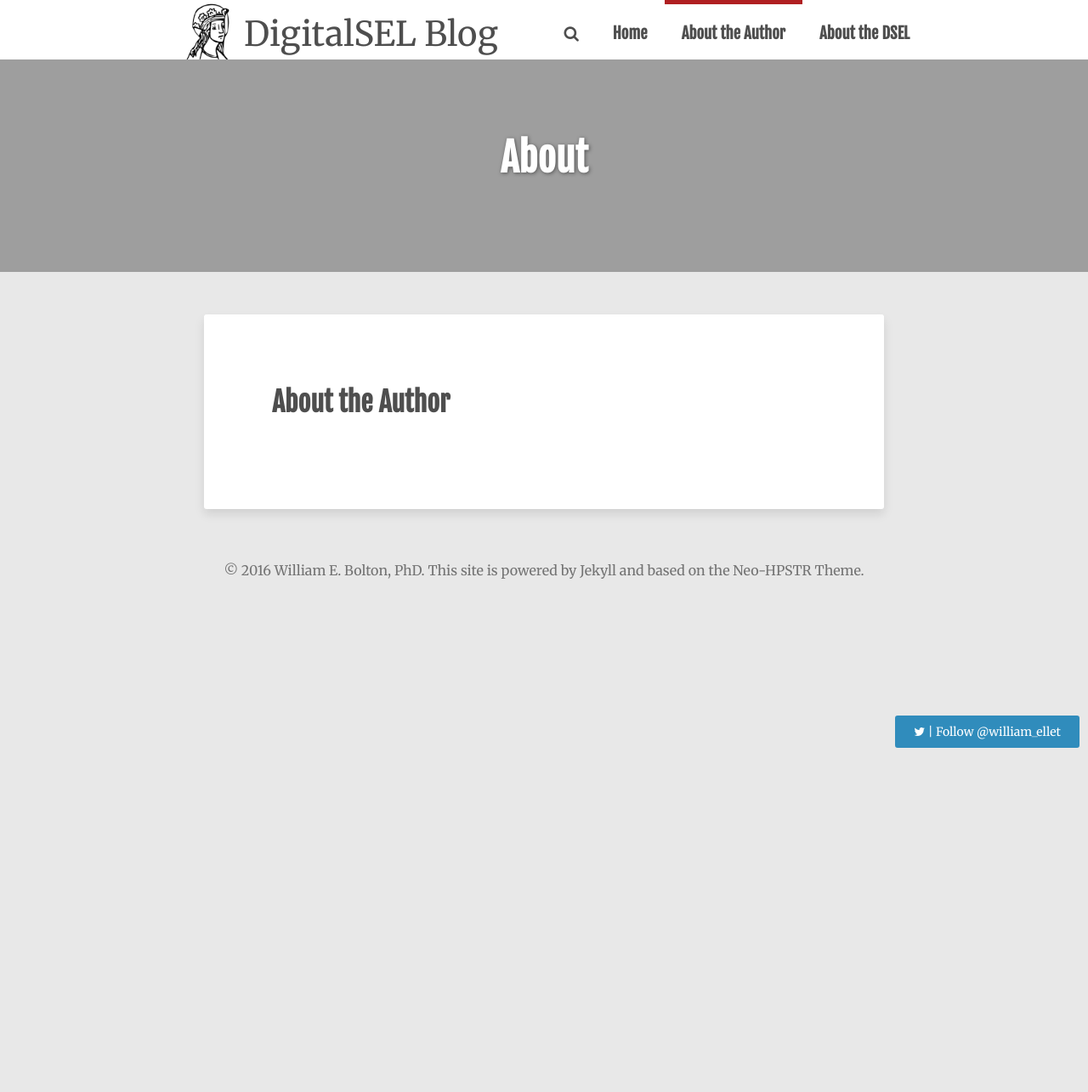
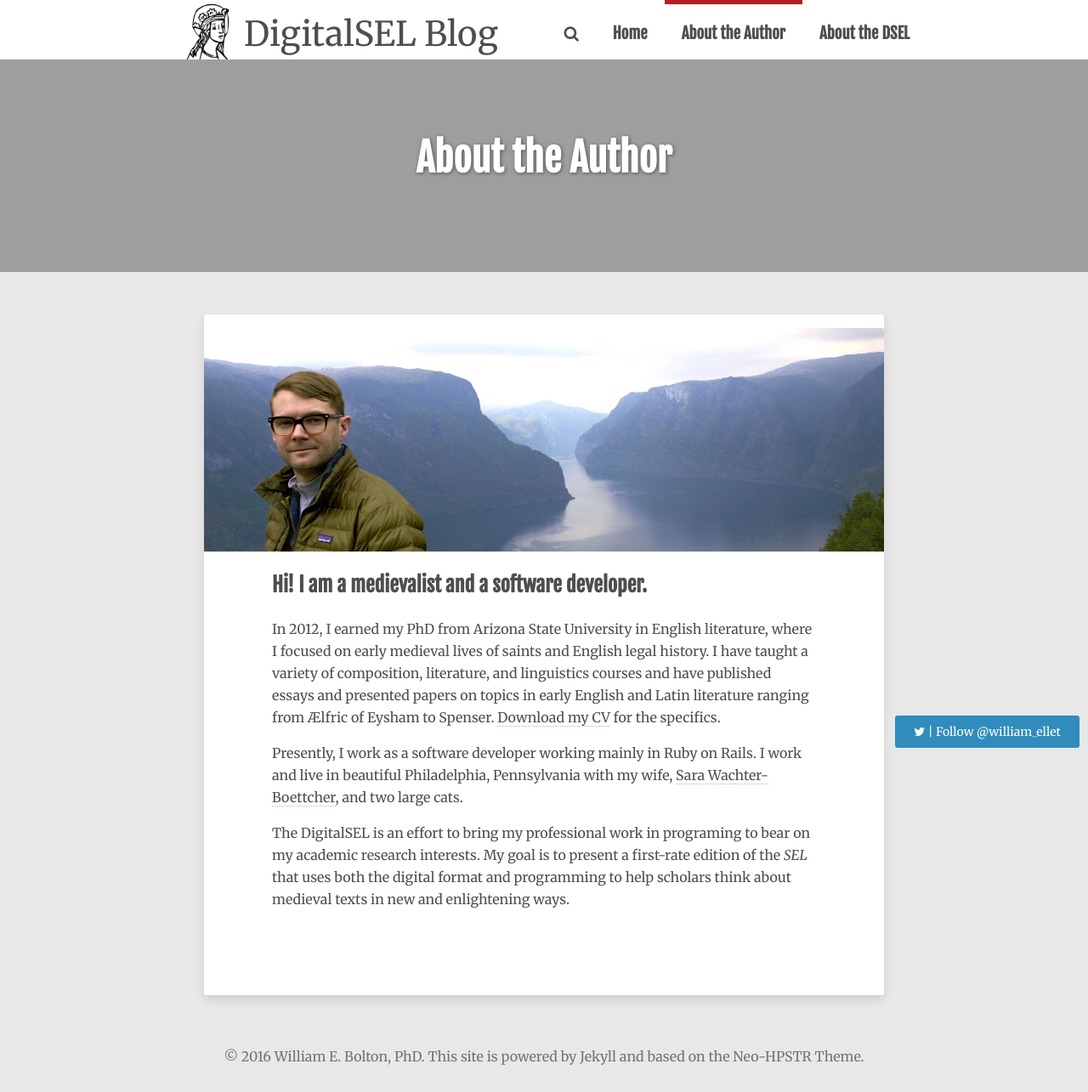
Before and after one commit to webolton/sel_project_blog, a Jekyll site: the page built from about/index.md, in a window 1280 px wide. Shown: the whole page at 85% size. Built offline with Jekyll 4.4.1, drawn with Linux system fonts in a browser that asks for light colours; nearby versions of some CDN libraries; comment, search, counter and statistics services are not loaded; before the commit the page ends 900 px from its top, so only the background shows below that.

Commit message:
Added About Me and About the Project content

```diff
--- a/_includes/author.html
+++ b/_includes/author.html
@@ -9,11 +9,6 @@
       <div class="author-bio">{{site.owner.bio}}</div>
     </div>
     <div class="author-share">
-      <ul class="list-inline social-buttons">
-        {% for network in site.social %}
-          <li><a href="{{ network.url }}" target="_blank"><i class="fa fa-{{ network.title }} fa-fw"></i></a></li>
-        {% endfor %}
-      </ul>
       {% if site.owner.github %}
         <a aria-label="Follow @{{site.owner.github}} on GitHub" data-style="mega" href="https://github.com/{{site.owner.github}}" class="github-button">Follow @{{site.owner.github}}</a>
       {% endif %}
--- a/_sass/_page.scss
+++ b/_sass/_page.scss
@@ -416,7 +416,9 @@ ul.social-buttons li a:active {
 	}
 }
 
-
+.author-share{
+	height: 50px;
+}
 // Browser Upgrade
 // --------------------------------------------------
 .upgrade {
--- a/about/index.md
+++ b/about/index.md
@@ -1,7 +1,22 @@
 ---
 layout: page
-title: About
+title: About the Author
+image:
+  feature: about_me.jpg
+  credit:
+  creditlink:
+share: true
 share: false
 ---
+{::options parse_block_html="true" /}
+<div class="entry-image-index">
+<img src="/images/about_me.jpg" alt="About the Author">
+</div>
 
-# About the Author
+## Hi! I am a medievalist and a software developer.
+
+In 2012, I earned my PhD from Arizona State University in English literature, where I focused on early medieval lives of saints and English legal history. I have taught a variety of composition, literature, and linguistics courses and have published essays and presented papers on topics in early English and Latin literature ranging from Ælfric of Eysham to Spenser. [Download my CV](/downloads/bolton_cv.pdf) for the specifics.
+
+Presently, I work as a software developer working mainly in Ruby on Rails. I work and live in beautiful Philadelphia, Pennsylvania with my wife, [Sara Wachter-Boettcher](http://www.sarawb.com/){:target='_blank'}, and two large cats.
+
+The DigitalSEL is an effort to bring my professional work in programing to bear on my academic research interests. My goal is to present a first-rate edition of the *SEL* that uses both the digital format and programming to help scholars think about medieval texts in new and enlightening ways.
```
Also changed, not shown: _posts/2016-03-26-hello-world-the-digitalsel-beta.md (+2 -2 lines), digitalsel_about/index.md (+9 -0 lines), images/about_me.jpg (added), 2 other files.
